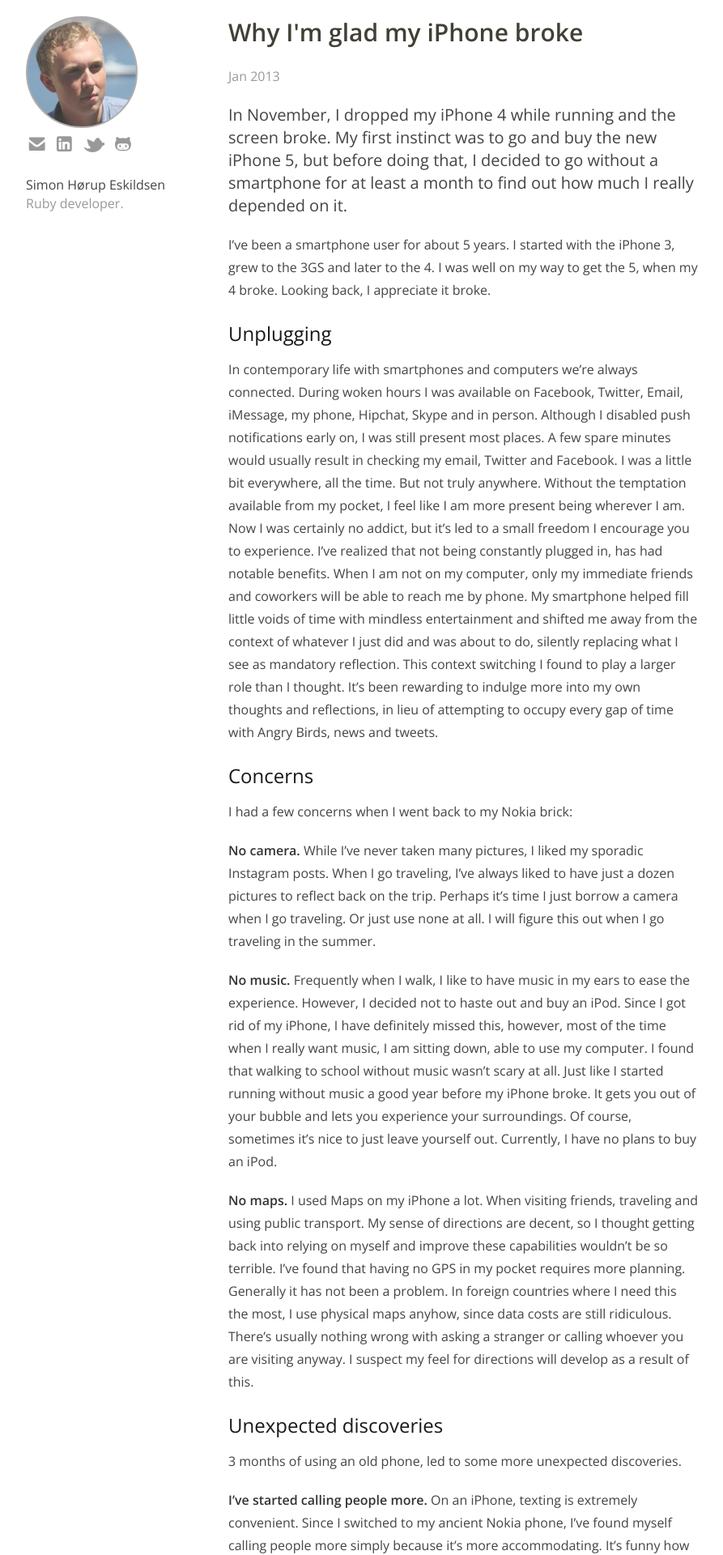
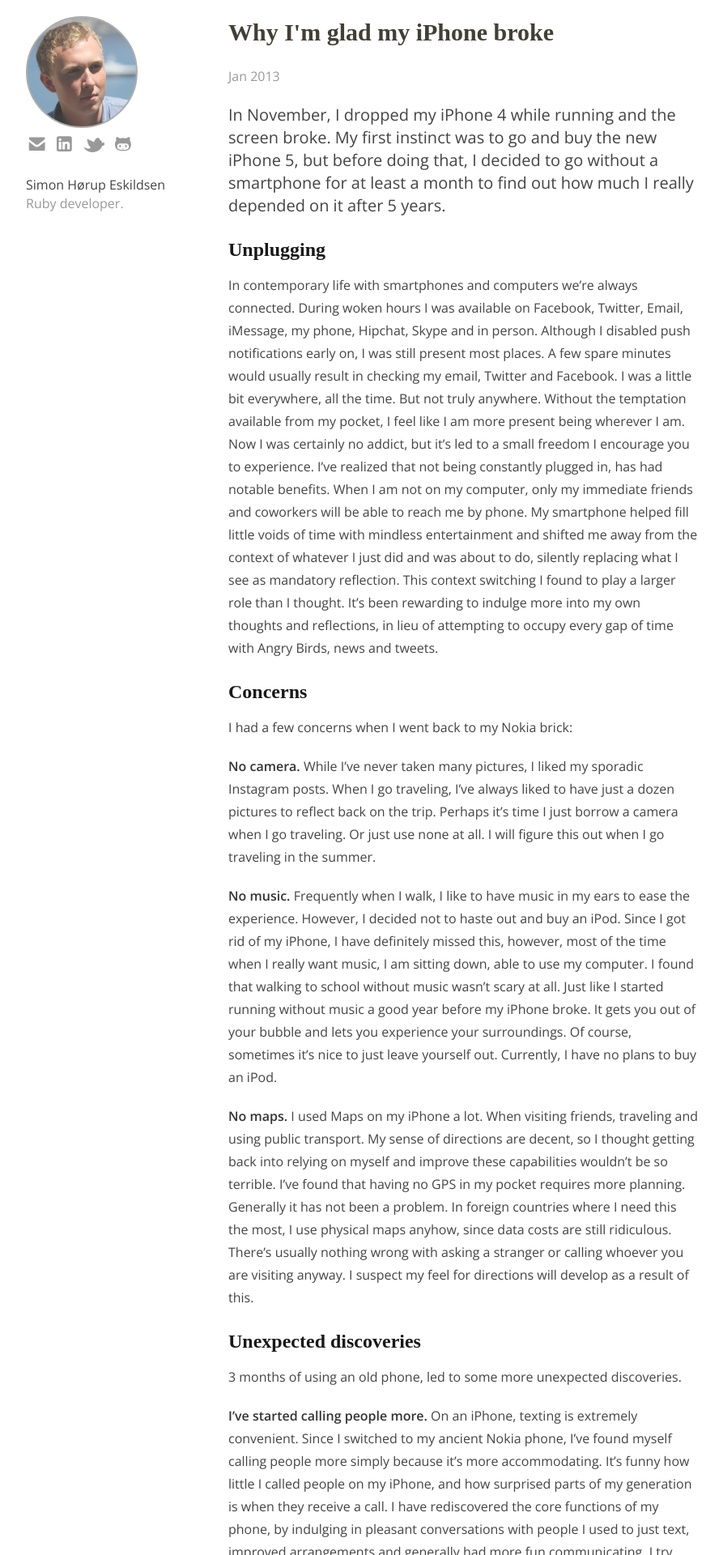
Before and after one commit to igor47/blog, a Jekyll site: the page built from _posts/2013-01-24-iphone.md, in a window 1280 px wide. Shown: the top 1920 px of the page at 81% size, without its empty margins (138-1031 px from the left). Built offline with Jekyll 4.4.1, drawn with Linux system fonts in a browser that asks for light colours; some web fonts are replaced; some of the changed text lies outside the part shown.

```diff
--- a/_layouts/default.html
+++ b/_layouts/default.html
@@ -31,12 +31,20 @@
     </script>
 
     <link href='http://fonts.googleapis.com/css?family=Open+Sans:400italic,400,600' rel='stylesheet' type='text/css'>
+    <link href='http://fonts.googleapis.com/css?family=Droid+Serif' rel='stylesheet' type='text/css'>
     <link href="http://feeds.feedburner.com/sirupsen" rel="alternate" title="Sirupsen" type="application/atom+xml" />
     <link rel="shortcut icon" href="/static/images/favicon.png" />
 
     <meta name="viewport" content="width=device-width, initial-scale=1, maximum-scale=1" />
 
     <link rel="stylesheet" href="/static/css/style.css">
+
+    <!--
+    <link rel="stylesheet" href="/static/css/base.css">
+    <link rel="stylesheet" href="/static/css/font-awesome.css">
+    <link rel="stylesheet" href="/static/css/skeleton.css">
+    <link rel="stylesheet" href="/static/css/layout.css">
+    -->
 
     <!--[if IE 7]>
       <script src="/static/css/font-awesome-ie7.css"></script>
--- a/_layouts/post.html
+++ b/_layouts/post.html
@@ -24,7 +24,8 @@ blog: true
 
   <footer class="ten columns">
     <p id='follow'>
-      You should follow me on Twitter <a href="http://twitter.com/Sirupsen" onClick="_gaq.push(['Post', 'Click', 'Twitter']);">here.</a>
+      You should <a href="http://twitter.com/Sirupsen" target="_blank" onClick="_gaq.push(['Post', 'Click', 'Twitter']);">follow me on Twitter</a> and
+      <a href="http://eepurl.com/uw8Bn" target="_blank" onClick="_gaq.push(['_trackEvent', 'Post', 'Click', 'Newsletter']);">subscribe to my infrequent newsletter.</a>
     </p>
   </footer>
 </article>
--- a/_posts/2013-01-24-iphone.md
+++ b/_posts/2013-01-24-iphone.md
@@ -7,12 +7,8 @@ title: Why I'm glad my iPhone broke
   In November, I dropped my iPhone 4 while running and the
   screen broke. My first instinct was to go and buy the new iPhone 5, but before
   doing that, I decided to go without a smartphone for at least a month to
-  find out how much I really depended on it.
+  find out how much I really depended on it after 5 years.
 </div>
-
-I’ve been a smartphone user for about 5 years. I started with the iPhone 3, grew
-to the 3GS and later to the 4. I was well on my way to get the 5, when my 4
-broke. Looking back, I appreciate it broke.
 
 ## Unplugging
 
```
Also changed, not shown: static/css/layout.css (+10 -1 lines), static/css/temp.css (+10 -1 lines), static/css/style.css.
